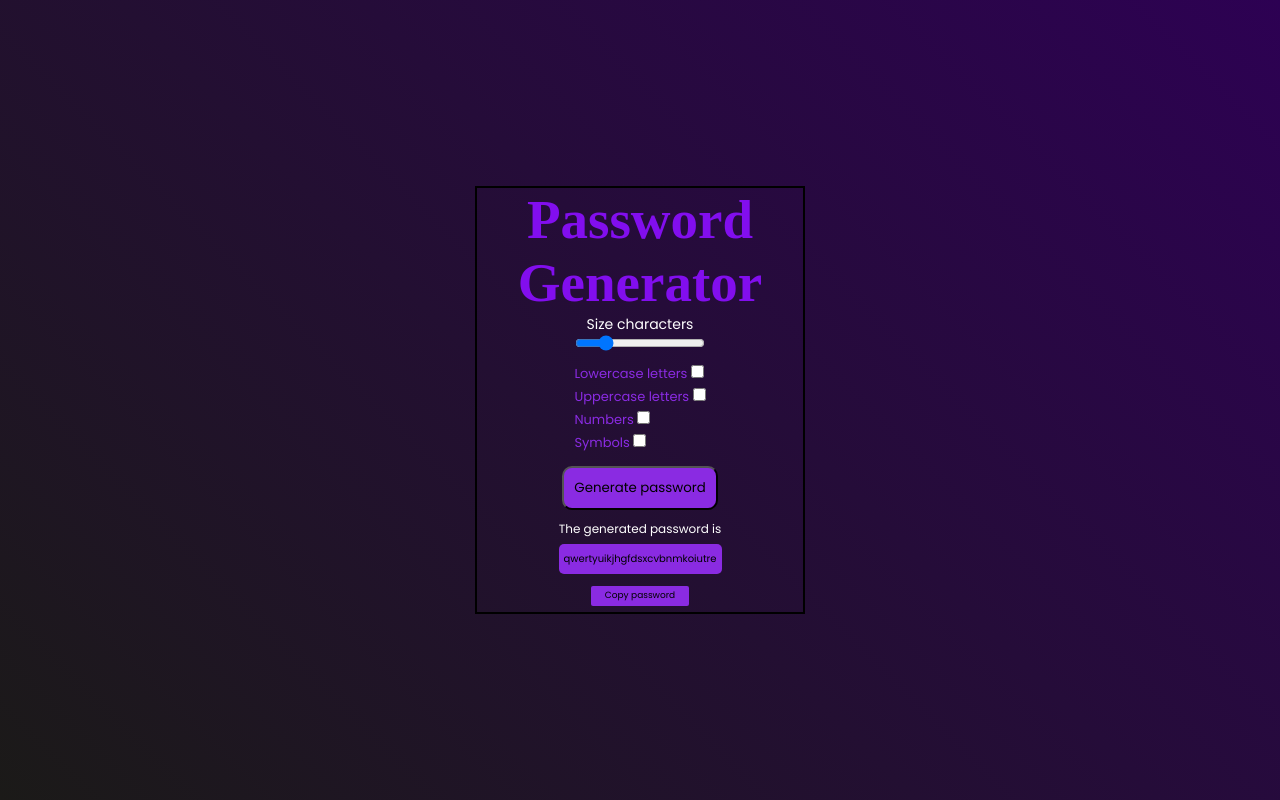
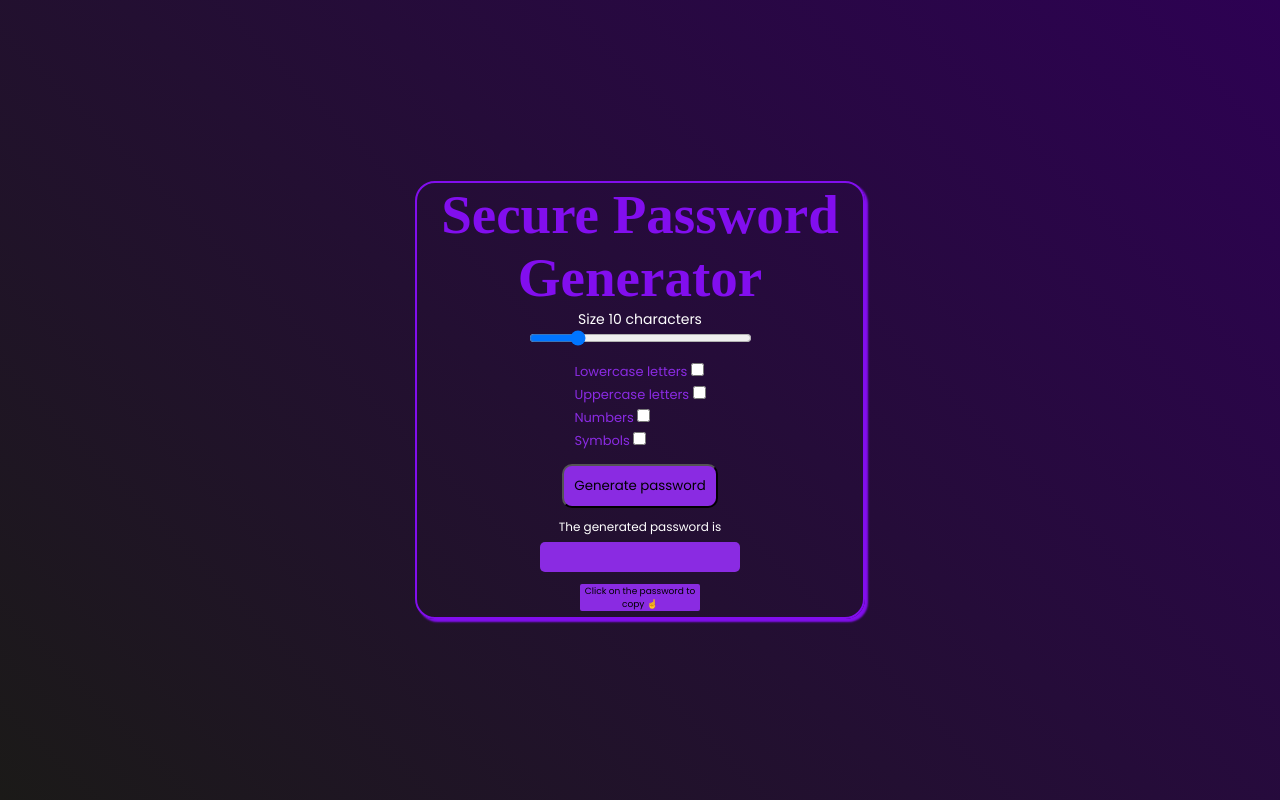
Before and after one commit to MiguelGuedes1/Password-generator, a plain HTML site: page index.html in a window 1280 px wide. Both pictures are taken after a click on the button "Generate password". Drawn offline with Linux system fonts and the light colour scheme; a web font is replaced by a local one.

Commit message:
css e javascript quase pronto

```diff
--- a/index.html
+++ b/index.html
@@ -16,8 +16,8 @@
 
     <div class="main">
          <div class="gerador">
-                <h1>Password Generator</h1>
-                <span>Size <span id="valor"></span>characters</span>
+                <h1>Secure Password Generator</h1>
+                <span>Size <span id="valor"></span> characters</span>
                 <input id="slider" class="slider" type="range" min="5" max="30" value="10">
             <div class="verificar">
                 <div class="letrasminusculas">
@@ -41,13 +41,13 @@
                  </div>
 
            </div>
-                 <button class="botao">Generate password</button>
+                 <button class="botao" onclick="clicarbotao()">Generate password</button>
          </div>
 
             <div class="textopassword">
                 <span class="title">The generated password is</span>
-                <span id="password" class="password">qwertyuikjhgfdsxcvbnmkoiutre</span>
-                <span class="copypassword">Copy password</span>
+                <span id="password" class="password" onclick="copiarpass()"></span>
+                <span class="copypassword">Click on the password to copy ☝️</span>
             </div>
 
     </div>
--- a/main.js
+++ b/main.js
@@ -0,0 +1,49 @@
+let slider=document.getElementById("slider")
+let botao=document.getElementsByClassName("botao")[0]
+let tamanhopass=document.getElementById("valor")
+let password=document.getElementById("password")
+let boxpass=document.getElementsByClassName("textopassword")[0]
+password.innerHTML=''
+let maiusculas=document.getElementById("verificarmaiusculas")
+let minusculas=document.getElementById("verificarminusculas")
+let numeros=document.getElementById("verificarnumeros")
+let simbolos=document.getElementById("verificarsimbolos")
+
+let novasenha=''
+
+tamanhopass.innerHTML=slider.value
+
+slider.oninput=function(){
+    tamanhopass.innerHTML=this.value
+}
+
+ function clicarbotao(){
+
+let caracterespossiveis = "";
+    if (maiusculas.checked) {
+        caracterespossiveis += "ABCDEFGHIJKLMNOPQRSTUVWXYZ";
+    }
+
+    if (minusculas.checked) {
+        caracterespossiveis += "abcdefghijklmnopqrstuvxyz";
+    }
+    if (numeros.checked) {
+        caracterespossiveis += "0123456789";
+    }
+    if (simbolos.checked) {
+        caracterespossiveis += "<>.-+_!?*/#";
+    }
+let pass=''
+
+    for(let i =0,n=caracterespossiveis.length;i<slider.value;i++){
+             pass+=caracterespossiveis.charAt(Math.floor(Math.random() * n))
+        }
+        boxpass.style.visibility = "visible";
+        password.innerHTML=pass
+        novasenha=pass
+ }
+
+ function copiarpass(){
+    navigator.clipboard.writeText(novasenha)
+    alert("Your password has been copied successfully")
+ }
--- a/style.css
+++ b/style.css
@@ -17,13 +17,17 @@
 
 }
 .main{
-    width: 330px;
+    position: relative;
+    width: 450px;
     background-color: transparent;
     display: flex;
     flex-direction: column;
     text-align: center;
-    justify-content: flex-start;
-    border: 2px solid black;
+    justify-content: center;
+    align-items: center;
+    border: 2px solid rgb(130, 14, 238);;
+    border-radius: 20px;
+    box-shadow: 3px 3px 2px rgb(130, 14, 238);
 }
 
 .gerador{
@@ -55,7 +59,7 @@
 }
 
 .slider{
-    width: 40%;
+    width: 50%;
     text-align: center;
 }
 
@@ -119,7 +123,7 @@
     font-family: "Poppins";
     font-size: 12px;
     color: white;
-    visibility: hidde
+
 
 }
 
@@ -128,7 +132,7 @@
     font-size: 10px;
     background-color: blueviolet;
     color: black;
-    width: 50%;
+    width: 200px;
     height: 30px;
     display: flex;
     justify-content: center;
@@ -136,15 +140,22 @@
     margin-top: 6px;
     margin-bottom: 6px;
     border-radius: 5px;
-    visibility: hidde
+    cursor: pointer;
 
+
+}
+
+.password:hover{
+    background-color: rgb(132, 0, 255);
+    border-radius: 15px;
+    color: white;
 }
 
 .copypassword{
     font-family: "Poppins";
     font-size: 9px;
-    width: 30%;
-    height: 20px;
+    width: 120px;
+    height: 27px;
     display: flex;
     justify-content: center;
     align-items: center;
@@ -154,5 +165,8 @@
     background-color: blueviolet;
     color: black;
     cursor: pointer;
-    visibility: hidde
 }
+
+.textopassword{
+    visibility: hidden;
+}
```
